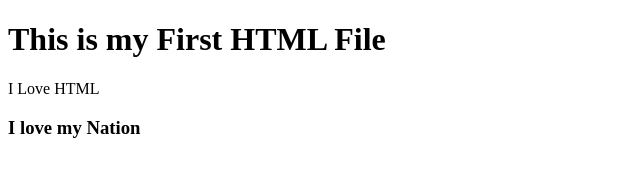
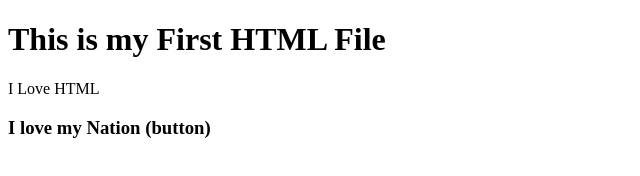
Before and after one commit to DhawalShankar/LocalRepo, a plain HTML site: page index.html in a window 1280 px wide. Shown: the full height of the page, 0-640 px from the left. Drawn offline with Linux system fonts and the light colour scheme.

Commit message:
Update index

```diff
--- a/index.html
+++ b/index.html
@@ -6,6 +6,6 @@
 <body>
     <h1> This is my First HTML File </h1>
     <p>I Love HTML</p>
-    <h3>I love my Nation</h3>
+    <h3>I love my Nation (button) </h3>
 </body>
 </html>
```
